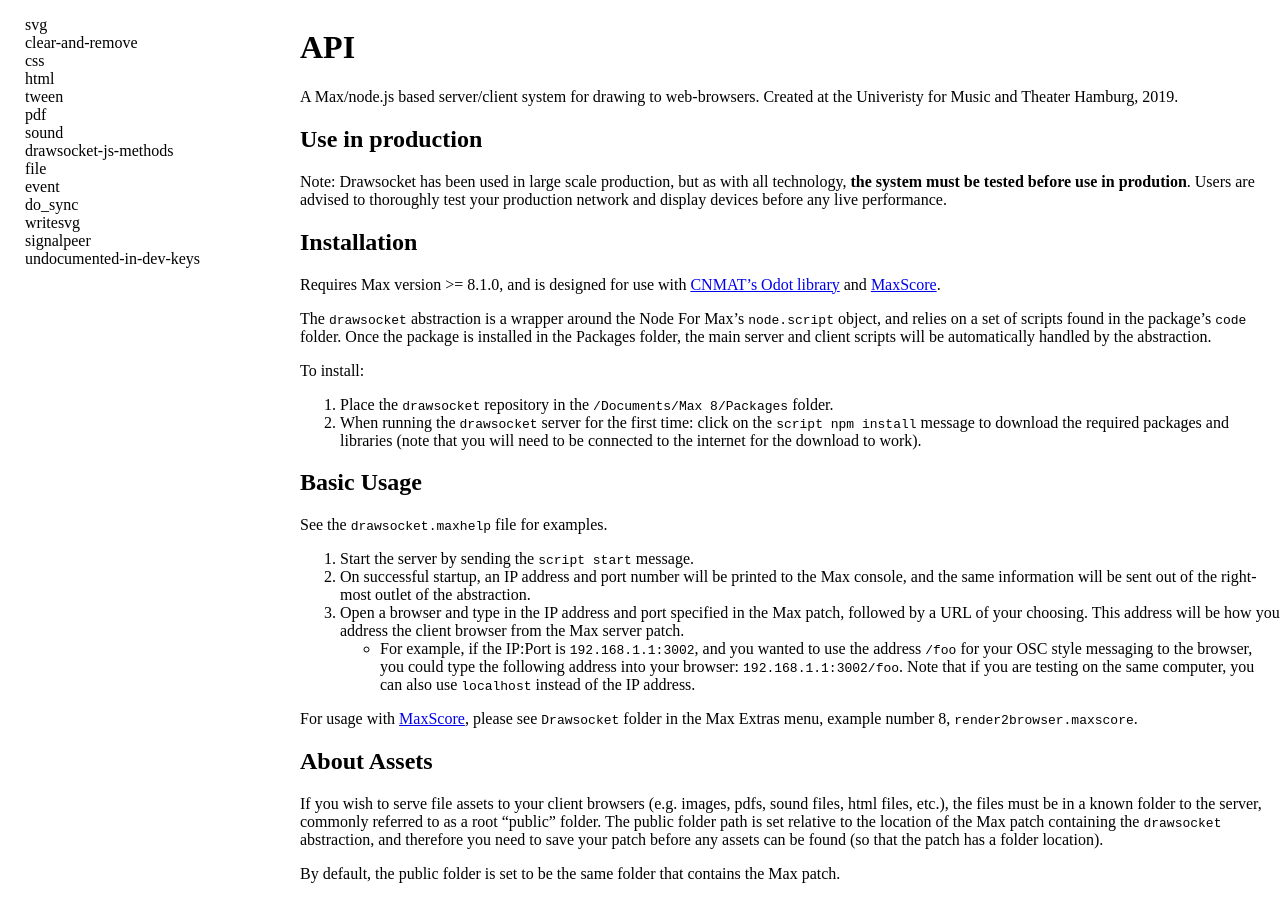
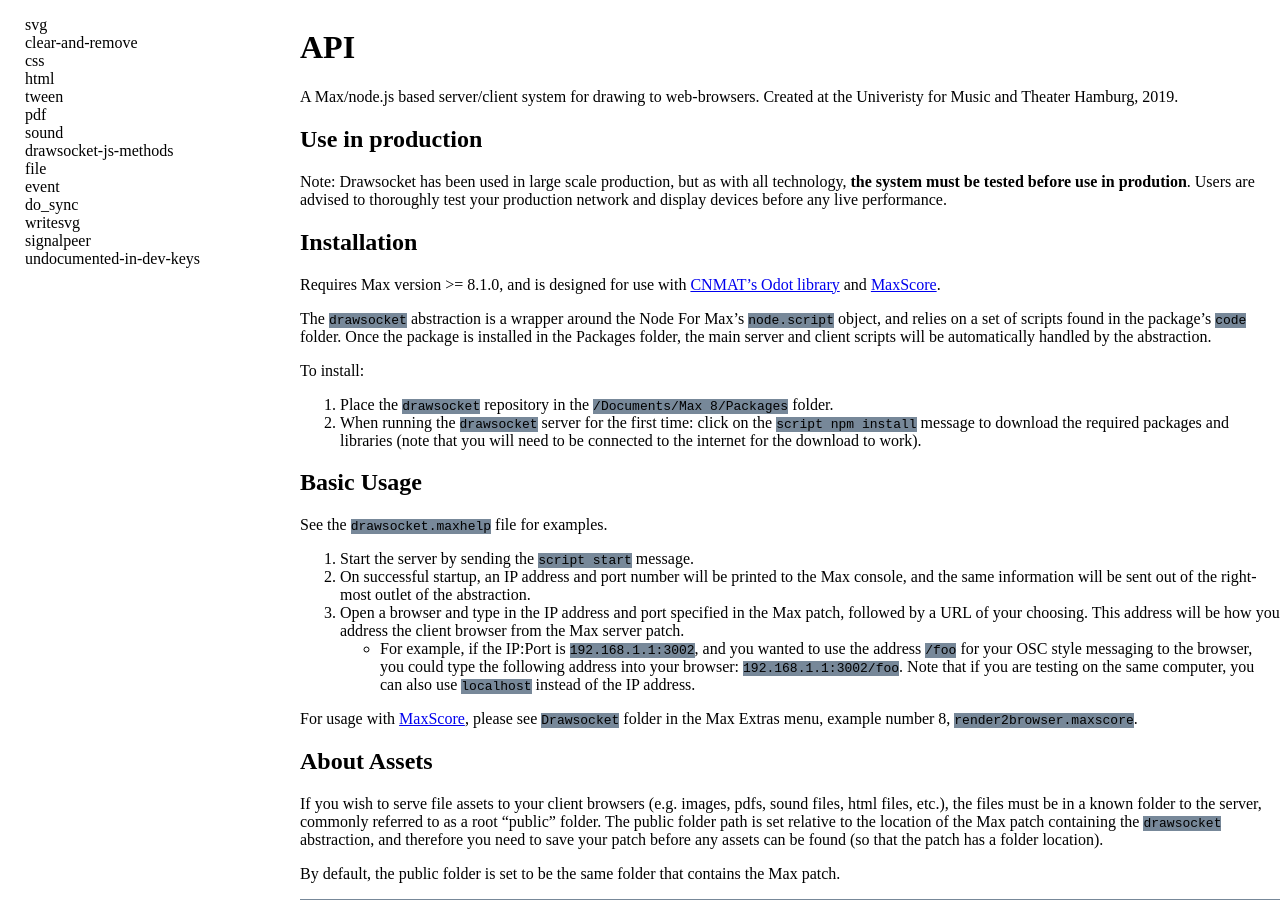
Before and after one commit to HfMT-ZM4/drawsocket.github.io, a Jekyll site: the page built from api.md, in a window 1280 px wide. Built offline with Jekyll 4.4.1, drawn with Linux system fonts in a browser that asks for light colours.

Commit message:
css tweak

```diff
--- a/assets/css/api-menu.css
+++ b/assets/css/api-menu.css
@@ -26,3 +26,7 @@
     overflow-x: hidden;
 
 }
+
+.language-plaintext {
+    background-color: lightslategray;
+}
```
